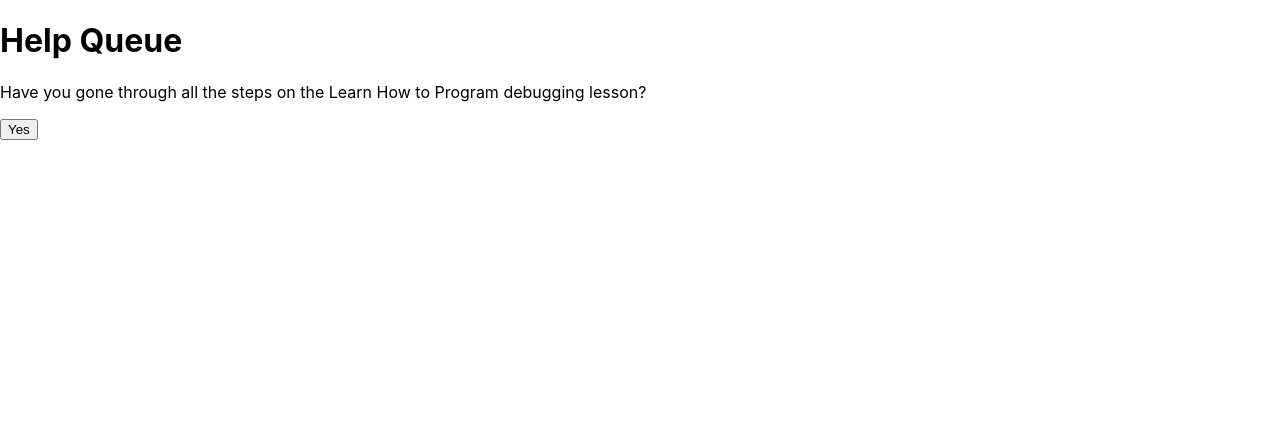
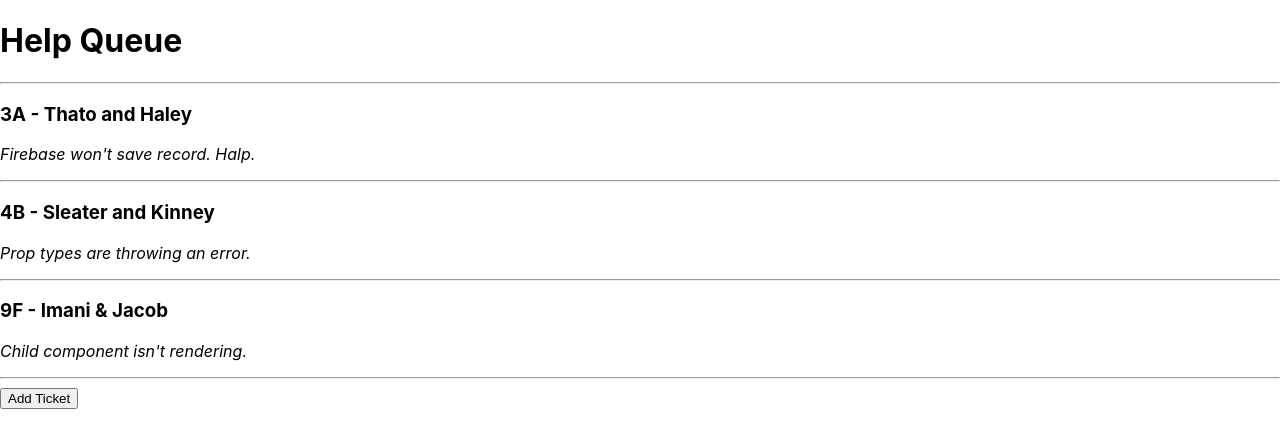
Before and after one commit to saoud/help-queue, a React (Create React App) app: page / in a window 1280 px wide. Shown: the top 448 px of the page. Built offline with nearby package versions, Linux system fonts and the light colour scheme.

Commit message:
remove questions

```diff
--- a/src/components/App.js
+++ b/src/components/App.js
@@ -1,12 +1,12 @@
 import React from "react";
 import Header from "./Header";
-import QuestionTicketControl from "./QuestionTicketControl";
+import TicketControl from "./TicketControl";
 
 function App(){
   return (
     <React.Fragment>
       <Header />
-      <QuestionTicketControl />
+      <TicketControl />
     </React.Fragment>
   );
 }
--- a/src/components/Question.js
+++ /dev/null
@@ -1,18 +0,0 @@
-import React from 'react';
-import PropTypes from "prop-types";
-
-
-function Question(props) {
-  return (
-    <React.Fragment>
-      <p>{props.question}</p>
-      {/* <button onClick={props.handleClick}>Yes</button> */}
-    </React.Fragment>
-  );
-}
-
-Question.propTypes = {
-  question: PropTypes.string
-};
-
-export default Question;
--- a/src/components/QuestionTicketControl.js
+++ /dev/null
@@ -1,72 +0,0 @@
-import React from 'react'
-//import ReactDOM from 'react-dom'
-import Question from "./Question";
-import TicketControl from "./TicketControl";
-
-const questionList = ["Have you gone through all the steps on the Learn How to Program debugging lesson?", "Have you asked another pair for help?", "Have you spent 15 minutes going through the problem documenting every step?"];
-
-class QuestionTicketControl extends React.Component {
-
-  constructor(props) {
-    super(props);
-    this.state = {
-      //questionsVisible: true,
-      questionOneAnswered: false,
-      questionTwoAnswered: false,
-      questionThreeAnswered: false
-    };
-  }
-
-  handleClick = () => {
-    if (this.state.questionOneAnswered === false) {
-      this.setState({ questionOneAnswered: true })
-    } else if (this.state.questionOneAnswered === true && this.state.questionTwoAnswered === false) {
-      this.setState({ questionTwoAnswered: true })
-    } else if (this.state.questionOneAnswered === true && this.state.questionTwoAnswered === true && this.state.questionThreeAnswered === false) {
-      this.setState({ questionThreeAnswered: true })
-    }
-  }
-
-  render() {
-    let currentlyVisibleState = null;
-    //let buttonText = null;
-    let currentQuestion = null;
-    let currentButton = null; //cleaner syntax for this?
-    //let currentHandleClick = this.handleClick;
-    //const {questionThreeAnswered} = this.state;
-    if (this.state.questionOneAnswered === false) {
-      //Question One
-      currentQuestion = questionList[0];
-      currentlyVisibleState = <Question question={currentQuestion}/>
-      //currentlyVisibleState = <Question question={currentQuestion} handleClick={currentHandleClick}/>
-      currentButton = <button onClick={this.handleClick}>Yes</button>;
-    } else if (this.state.questionOneAnswered === true && this.state.questionTwoAnswered === false) {
-      //Qu Two
-      currentQuestion = questionList[1];
-      currentlyVisibleState = <Question question={currentQuestion}/>
-      // currentlyVisibleState = <Question question={currentQuestion} handleClick={currentHandleClick}/>;
-      currentButton = <button onClick={this.handleClick}>Yes</button>;
-    } else if (this.state.questionOneAnswered === true && this.state.questionTwoAnswered === true && this.state.questionThreeAnswered === false) {
-      currentQuestion = questionList[2];
-      currentlyVisibleState = <Question question={currentQuestion}/>
-      // currentlyVisibleState = <Question question={currentQuestion} handleClick={currentHandleClick}/>;
-      currentButton = <button onClick={this.handleClick}>Yes</button>;
-      //Qu 3
-    } else if (this.state.questionOneAnswered === true && this.state.questionTwoAnswered === true && this.state.questionThreeAnswered === true) {
-      //this.setState({ questionsVisible: false });
-      currentlyVisibleState = <TicketControl />;
-    }
-    // if (this.state.questionsVisible === false) {
-    //   currentlyVisibleState = <TicketControl />;
-    // }
-    return (
-      //if (questionThreeAnswered === false)
-      <React.Fragment>
-        {currentlyVisibleState}
-        {currentButton}
-        {/* <button onClick={this.handleClick}>{buttonText}</button> */}
-      </React.Fragment>
-    );
-  }
-}
-export default QuestionTicketControl;
```
